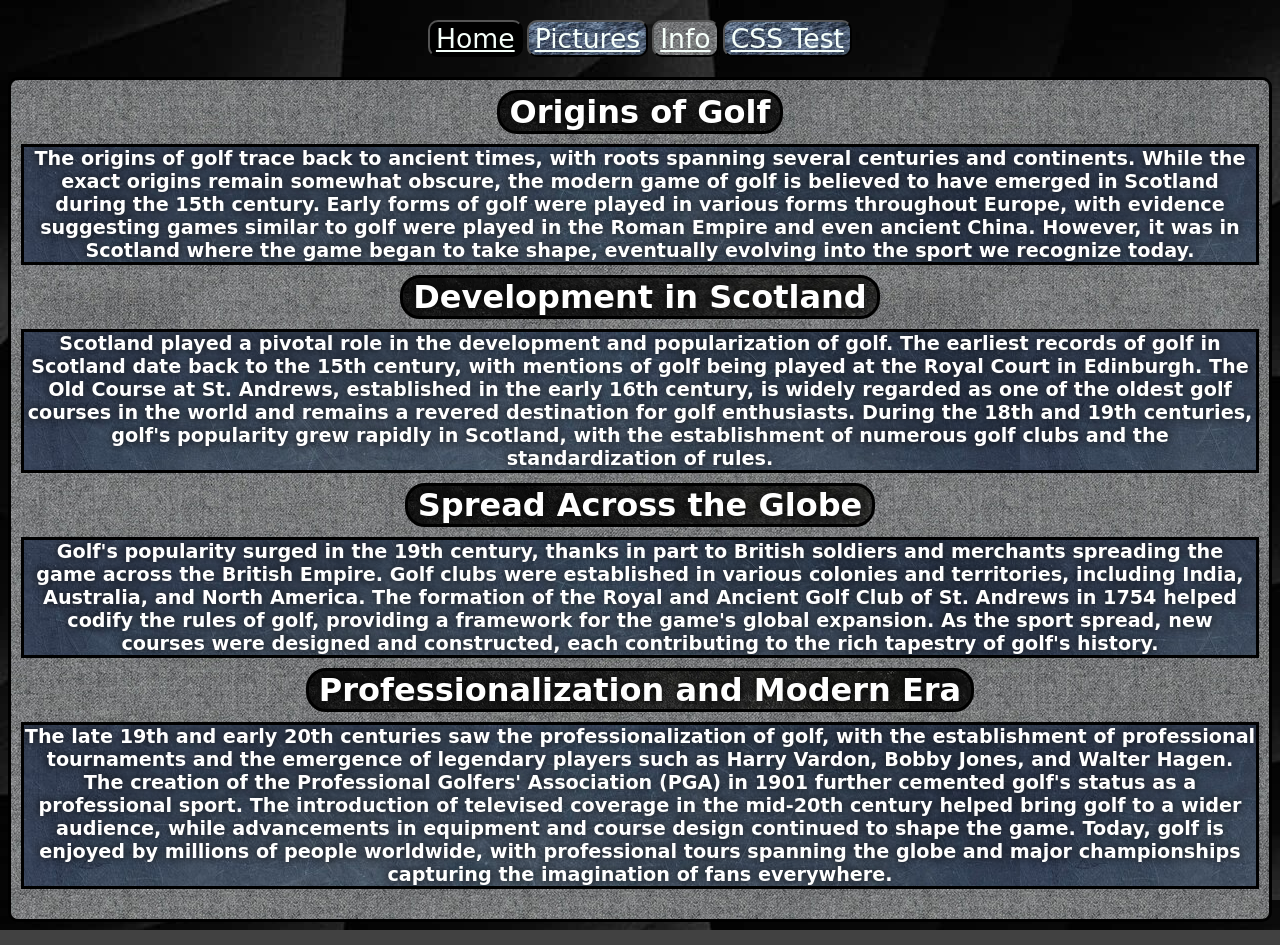
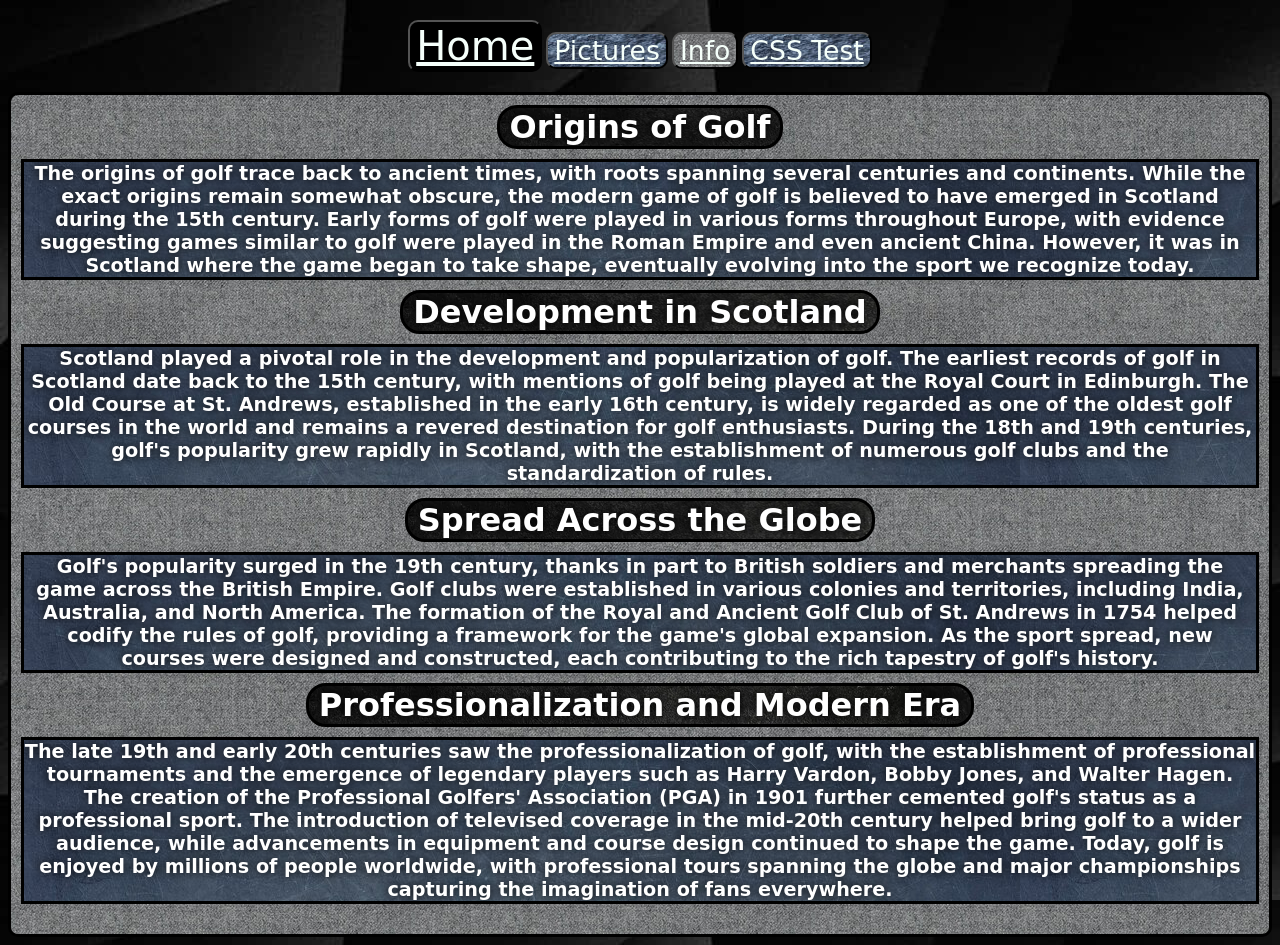
Before and after one commit to KevinBrowning/golfpracticeproject, a plain HTML site: page info.html in a window 1280 px wide. In both pictures the pointer is over the link "Home". Drawn offline with Linux system fonts and the light colour scheme.

Commit message:
Large buttons when hovering

```diff
--- a/style.css
+++ b/style.css
@@ -13,6 +13,9 @@ a{
    font-family: cursive;
    font-size: 20pt;
    padding: 0px;
+}
+a:hover{
+   font-size: 40px;
 }
 button{
    background-image: url(istockphoto-1078879706-612x612.jpg);
```
